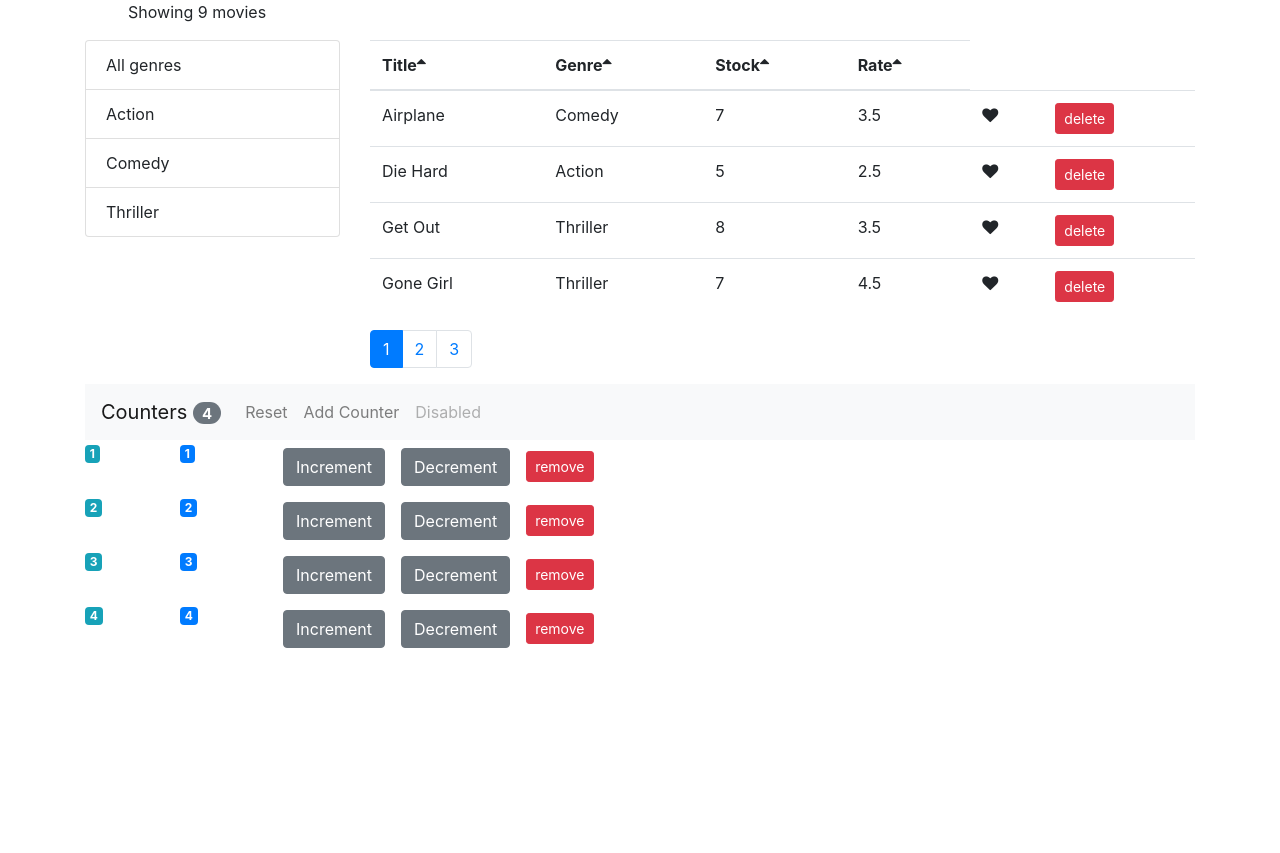
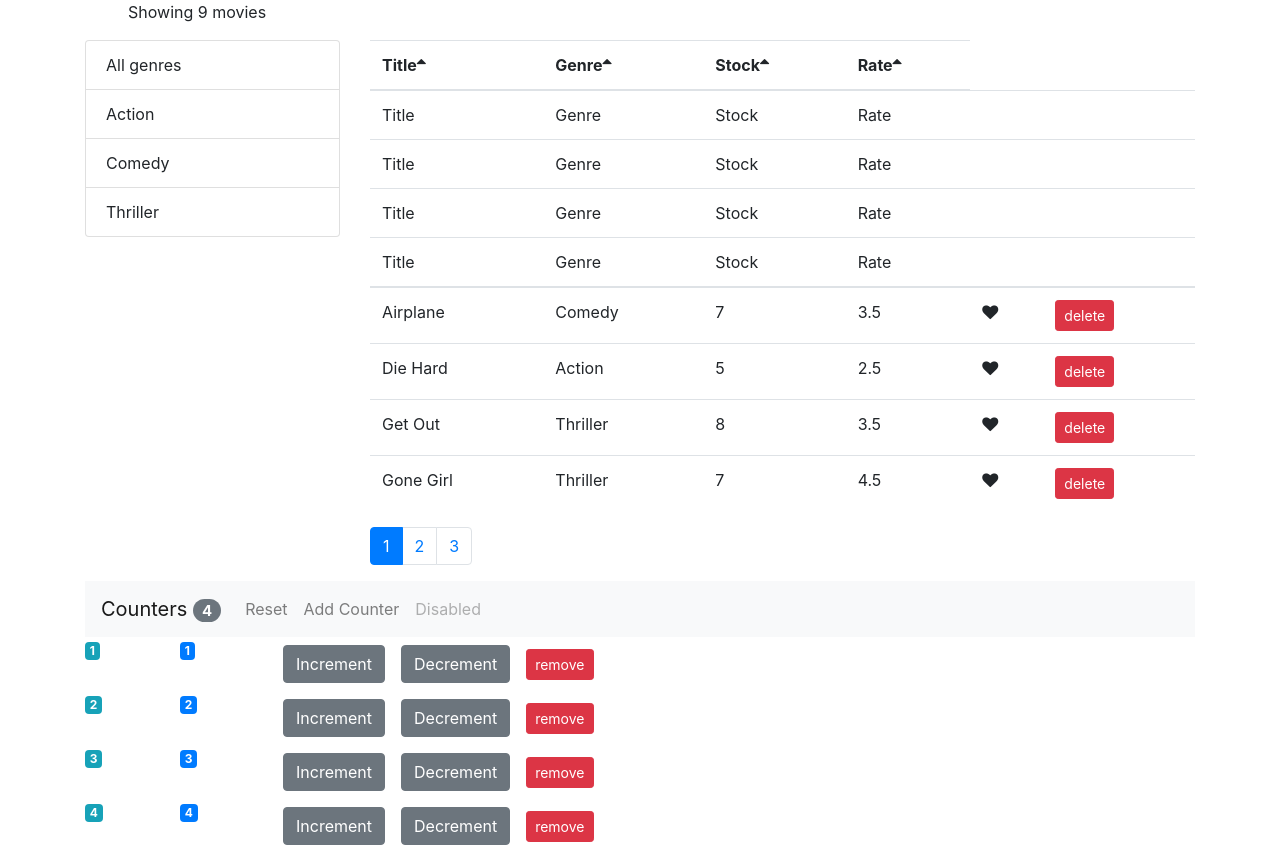
Before and after one commit to YanbinD/React-Capstone-project, a React (Create React App) app: page / in a window 1280 px wide. Before the commit the page ends 800 px from the top, so only its background shows below. Built offline with nearby package versions, Linux system fonts and the light colour scheme.

Commit message:
build interface for table body

```diff
--- a/src/Components/MoviesTable.jsx
+++ b/src/Components/MoviesTable.jsx
@@ -1,6 +1,7 @@
 import React, { Component } from 'react';
 import Like from "./common/Like";
 import TableHeader from "./common/TableHeader"
+import TableBody from './common/TableBody';
 
 
 class MovieTable extends Component {
@@ -15,14 +16,8 @@ class MovieTable extends Component {
         {key : 'delete'}
     ];
 
-
-
-
     render() {
         const { movies, onLike, onDelete, onSort,sortOrder, sortColumn } = this.props;
-
-
-
         return (
             <table className="table">
             <TableHeader
@@ -30,6 +25,10 @@ class MovieTable extends Component {
                 sortColumn={sortColumn}
                 onSort={onSort}
                 sortOrder={sortOrder}
+            />
+            <TableBody
+                data={movies}
+                columns={this.columns}
             />
               <tbody>
                 {movies.map(movie => (
--- /dev/null
+++ b/src/Components/common/TableBody.jsx
@@ -0,0 +1,21 @@
+import React, { Component } from "react";
+
+class TableBody extends Component {
+  render() {
+    const { data, columns } = this.props;
+
+    return (
+      <tbody>
+        {data.map(dataItem => (
+          <tr>
+          {columns.map(column => (
+            <td>{column.label}</td>
+          ))}
+          </tr>
+        ))}
+      </tbody>
+    );
+  }
+}
+
+export default TableBody;
```
